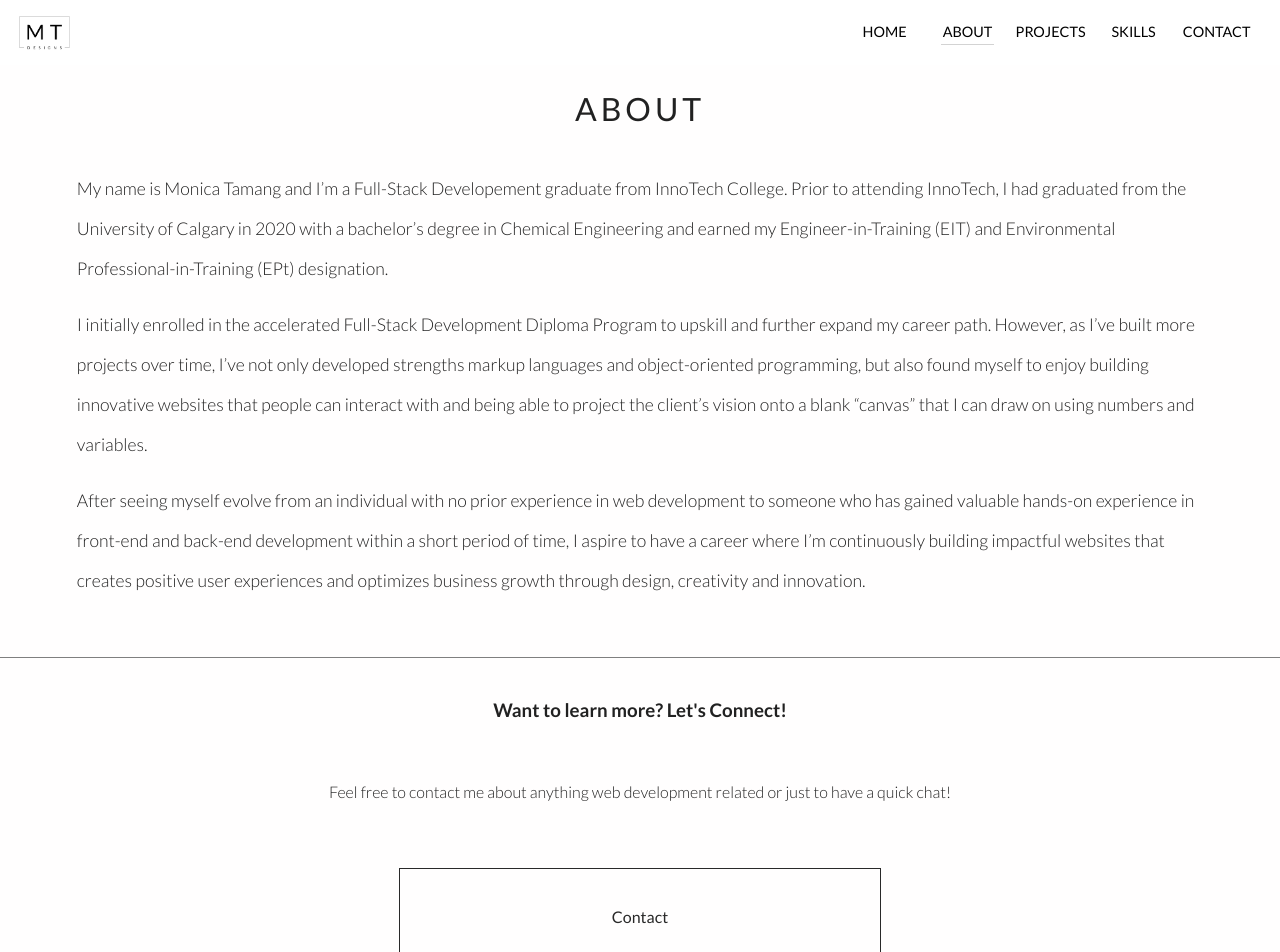
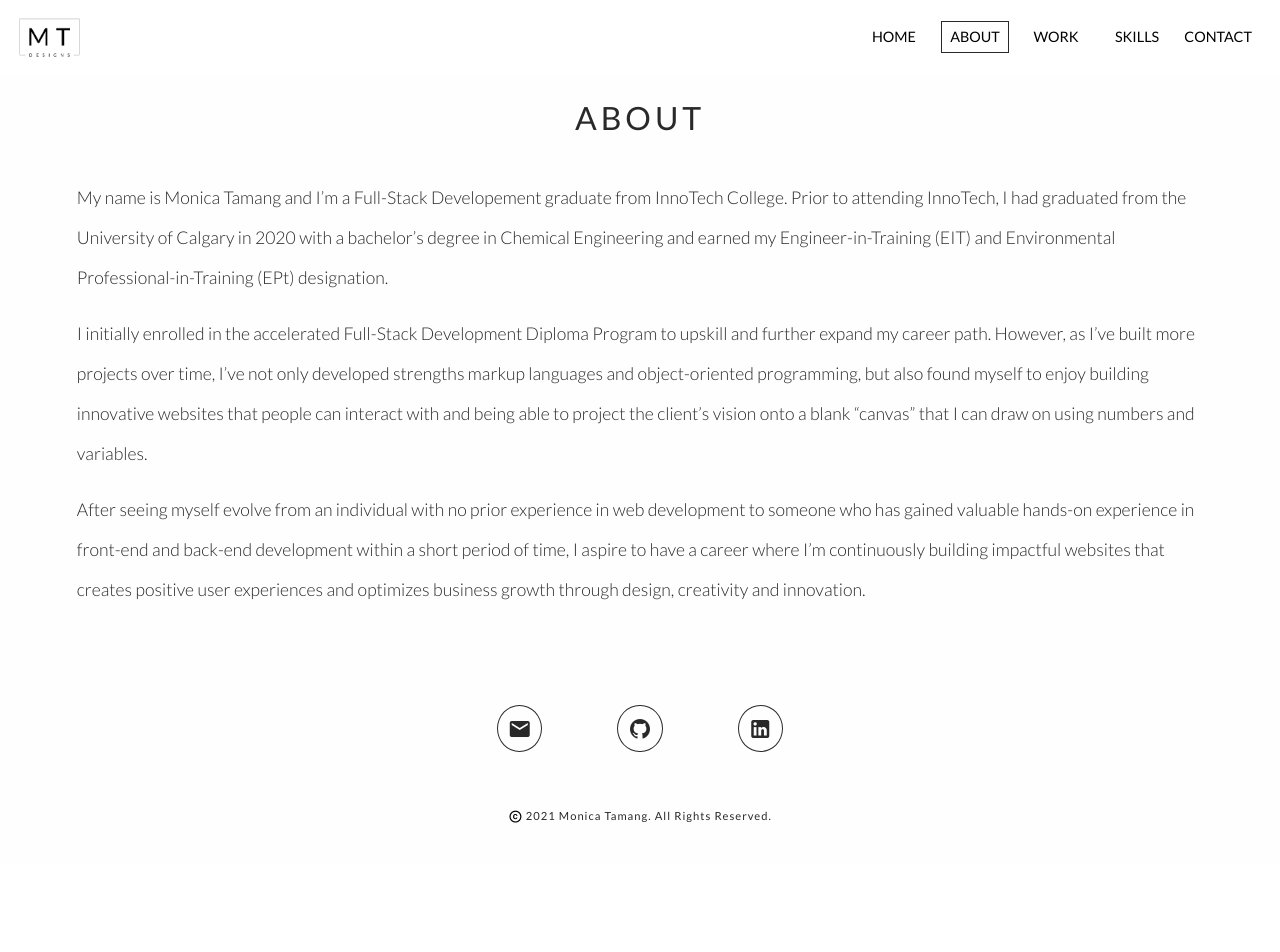
Before and after one commit to monicatamang/portfolio, a Vue app: page /#/About in a window 1280 px wide. Shown: the top 952 px of the page. After the commit the page ends 863 px from the top, so only its background shows below. Built offline with nearby package versions, Linux system fonts and the light colour scheme.

Commit message:
Removed the page footer background, modified the styling of the contact page

```diff
--- a/src/App.vue
+++ b/src/App.vue
@@ -29,5 +29,7 @@
 
   .v-main {
     background: var(--backgroundColour);
+    color: var(--primaryColor);
+    font-family: var(--primaryFont);
   }
 </style>
--- a/src/components/DesktopNavBar.vue
+++ b/src/components/DesktopNavBar.vue
@@ -1,13 +1,13 @@
 <template>
     <div id="navBar">
-        <router-link to="/" id="logo">
-            <img src="../assets/logo.png" alt="Monica Tamang's official logo with the initials 'MT' in the middle with the word 'DESIGNS' spaced out at beneatht initials enclosed in a square.">
+        <router-link to="/" id="logoLink">
+            <img src="../assets/logo.png" id="logo" alt="Monica Tamang's official logo with the initials 'MT' in the middle with the word 'DESIGNS' spaced out at beneatht initials enclosed in a square.">
         </router-link>
         <div></div>
         <nav>
             <router-link to="/">Home</router-link>
             <router-link to="/About">About</router-link>
-            <router-link to="/Projects">Projects</router-link>
+            <router-link to="/Projects">Work</router-link>
             <router-link to="/Skills">Skills</router-link>
             <router-link to="/Contact">Contact</router-link>
         </nav>
@@ -29,7 +29,7 @@
 
         #navBar {
             display: grid;
-            grid-template-columns: auto 1fr 1fr;
+            grid-template-columns: 1fr 1fr 1fr;
         }
 
         nav {
@@ -40,9 +40,15 @@
         }
 
         #logo {
+            width: 6vw;
+            margin-left: 0.8vw;
+        }
+
+        #logoLink {
             padding: 0px;
             margin-top: 10px;
-            border-bottom: 1px solid white;
+            border: 1px solid white;
+            width: 10%;
         }
 
         img {
@@ -51,21 +57,21 @@
         }
 
         nav a {
+            font-family: var(--primaryFont);
             text-decoration: none;
             color: black;
-            font-family: var(--primaryFont);
             font-size: 0.9rem;
             text-transform: uppercase;
             font-weight: 400;
-            border-bottom: 1px solid white;
+            border: 0.5px solid white;
         }
 
         .v-application a {
-            padding: 2%;
+            padding: 5% 10%;
         }
 
         nav a:hover, .router-link-exact-active {
-            border-bottom: 1px solid lightgrey;
+            border: 0.5px solid var(--primaryColor);
         }
     }
 </style>
--- a/src/components/MobileNavBar.vue
+++ b/src/components/MobileNavBar.vue
@@ -5,12 +5,12 @@
             <img src="../assets/logo.png" alt="Monica Tamang's official logo with the initials 'MT' in the middle with the word 'DESIGNS' spaced out at beneatht initials enclosed in a square.">
         </router-link>
         <v-spacer></v-spacer>
-        <v-icon large color="black" v-if="toggleNavMenu === false" @click="toggleNavMenu = !toggleNavMenu">mdi-menu</v-icon>
-        <v-icon large color="black" v-if="toggleNavMenu === true" @click="toggleNavMenu = !toggleNavMenu">mdi-close</v-icon>
+        <v-icon large :color="primaryColor" v-if="toggleNavMenu === false" @click="toggleNavMenu = !toggleNavMenu">mdi-menu</v-icon>
+        <v-icon large :color="primaryColor" v-if="toggleNavMenu === true" @click="toggleNavMenu = !toggleNavMenu">mdi-close</v-icon>
         <nav id="navMenu" :class="{ showNavMenu: toggleNavMenu }">
             <router-link to="/">Home</router-link>
             <router-link to="/About">About</router-link>
-            <router-link to="/Projects">Projects</router-link>
+            <router-link to="/Projects">Work</router-link>
             <router-link to="/Skills">Skills</router-link>
             <router-link to="/Contact">Contact</router-link>
         </nav>
@@ -26,7 +26,8 @@
 
         data() {
             return {
-                toggleNavMenu: false
+                toggleNavMenu: false,
+                primaryColor: "#292929"
             }
         }
     }
@@ -77,7 +78,6 @@
 
     a {
         text-decoration: none;
-        font-family: var(--primaryFont);
         letter-spacing: 1px;
         padding: 20px 0px;
         width: 100%;
--- a/src/components/PageFooter.vue
+++ b/src/components/PageFooter.vue
@@ -1,8 +1,5 @@
 <template>
     <article>
-        <h1>Want to learn more? Let's Connect!</h1>
-        <h2>Feel free to contact me about anything web development related or just to have a quick chat!</h2>
-        <router-link to="/Contact" id="contactButton"><button>Contact</button></router-link>
         <div id="linksContainer">
             <a target="_blank" href="mailto:tamang.monica@gmail.com"><v-icon :color="iconColor">mdi-email</v-icon></a>
             <a target="_blank" href="https://github.com/monicatamang/"><v-icon :color="iconColor">mdi-github</v-icon></a>
@@ -18,7 +15,7 @@
 
         data() {
             return {
-                iconColor: "white",
+                iconColor: "#292929",
                 copyrightIconColor: "black"
             }
         }
@@ -29,16 +26,15 @@
     article {
         display: grid;
         place-items: center;
-        border-top: 0.5px solid var(--secondaryColor);
+        row-gap: 30px;
         width: 100%;
         height: 100%;
         padding: 10% 5%;
-        row-gap: 30px;
     }
 
     h1, h2 {
-        font-family: var(--primaryFont);
         text-align: center;
+        color: white;
     }
 
     h2 {
@@ -55,17 +51,17 @@
 
     #linksContainer a {
         text-decoration: none;
-        background: var(--primaryColor);
-        border-radius: 30px;
+        border: 0.5px solid var(--primaryColor);
+        border-radius: 100%;
         padding: 10%;
     }
 
     p {
-        font-family: var(--primaryFont);
         font-size: 0.8rem;
         letter-spacing: 1px;
         text-align: center;
         font-weight: 400;
+        color: var(--primaryColor);
     }
 
     .v-application p {
@@ -78,16 +74,6 @@
 
     #copyrightIcon {
         font-size: 1rem;
-    }
-
-    #contactButton {
-        border: 0.5px solid var(--primaryColor);
-        width: 40%;
-        padding: 3% 0%;
-        text-align: center;
-        color: var(--primaryColor);
-        font-family: var(--primaryFont);
-        margin: 1vh 0vw 2vh 0vw;
     }
 
     #desktopPhoneNumber {
@@ -140,10 +126,9 @@
             font-size: 1.5rem;
         }
 
-        /* .v-icon:hover {
-            background: grey;
-            border-radius: 2px;
-        } */
+        #linksContainer a {
+            padding: 8%;
+        }
 
         #mobilePhoneNumber {
             display: none;
--- a/src/views/About.vue
+++ b/src/views/About.vue
@@ -21,6 +21,11 @@
         components: {
             MobileNavBar,
             PageFooter
+        },
+
+        mounted() {
+            document.querySelector("section").style.opacity = 1;
+            document.querySelector("section").style.transition = "opacity 1s ease-in-out 10ms";
         }
     }
 </script>
@@ -30,6 +35,7 @@
         text-align: left;
         display: grid;
         place-items: center;
+        opacity: 0;
     }
 
     #aboutSection {
@@ -46,11 +52,9 @@
         font-size: 1.8rem;
         margin-bottom: 3vh;
         text-align: center;
-        font-family: var(--primaryFont);
     }
 
     p {
-        font-family: var(--primaryFont);
         font-weight: 300;
     }
 
--- a/src/views/Home.vue
+++ b/src/views/Home.vue
@@ -9,7 +9,7 @@
             </article>
             <div>
                 <v-btn large dark depressed @click="goToContactPage">Contact</v-btn>
-                <v-btn large outlined depressed @click="goToProjectsPage">Projects</v-btn>
+                <v-btn large outlined depressed @click="goToProjectsPage">View Work</v-btn>
             </div>
         </main>
     </section>
@@ -33,11 +33,20 @@
             goToProjectsPage() {
                 this.$router.push('/Projects');
             }
+        },
+
+        mounted() {
+            document.querySelector("section").style.opacity = 1;
+            document.querySelector("section").style.transition = "opacity 1s ease-in-out 10ms";
         }
     }
 </script>
 
 <style scoped>
+    section {
+        opacity: 0;
+    }
+
     main {
         display: grid;
         place-items: center;
@@ -59,13 +68,11 @@
     }
 
     .v-btn {
-        font-family: var(--primaryFont);
         letter-spacing: 2px;
         width: 35vw;
     }
 
     h1 {
-        font-family: var(--primaryFont);
         font-weight: 400;
         text-transform: uppercase;
         letter-spacing: 4px;
@@ -73,7 +80,6 @@
     }
 
     h2 {
-        font-family: var(--primaryFont);
         font-weight: 300;
         letter-spacing: 1px;
         font-size: 1.1rem;
@@ -85,6 +91,7 @@
     }
 
     @media only screen and (min-width: 768px) {
+
 
         main {
             row-gap: 10vh;
--- a/src/views/Projects.vue
+++ b/src/views/Projects.vue
@@ -1,7 +1,7 @@
 <template>
     <section>
         <mobile-nav-bar :isHomePage="false"></mobile-nav-bar>
-        <h1 id="heading">Projects</h1>
+        <h1 id="heading">Work</h1>
         <article v-for="project in projects" :key="project.id" class="mainContainer">
             <div class="projectContainer">
                 <img src="../assets/mockups/jobCheckIphoneMockup.jpg" :alt="project.alt" v-if="project.title === 'Job Check'">
@@ -161,11 +161,18 @@
                 backendCodeLinks[i].style.border = `1px solid ${this.projects[i].color}`;
                 backendCodeLinks[i].style.color = this.projects[i].color;
             }
+
+            document.querySelector("section").style.opacity = 1;
+            document.querySelector("section").style.transition = "opacity 1s ease-in-out 10ms";
         }
     }
 </script>
 
 <style scoped>
+    section {
+        opacity: 0;
+    }
+
     .mainContainer, div {
         display: grid;
         place-items: center;
@@ -173,7 +180,6 @@
 
     #heading {
         margin: 11vh 0vw 3vh 0vw;
-        font-family: var(--primaryFont);
         text-transform: uppercase;
         text-align: center;
         font-weight: 400;
@@ -193,7 +199,6 @@
     }
 
     .projectTitle, p {
-        font-family: var(--primaryFont);
         justify-self: left;
     }
 
--- a/src/views/Skills.vue
+++ b/src/views/Skills.vue
@@ -127,13 +127,21 @@
                 ]
             }
         },
+
+        mounted() {
+            document.querySelector("section").style.opacity = 1;
+            document.querySelector("section").style.transition = "opacity 1s ease-in-out 10ms";
+        }
     }
 </script>
 
 <style scoped>
+    section {
+        opacity: 0;
+    }
+
     h1 {
         margin: 11vh 0vw 3vh 0vw;
-        font-family: var(--primaryFont);
         text-transform: uppercase;
         text-align: center;
         font-weight: 400;
@@ -160,7 +168,6 @@
     }
 
     p {
-        font-family: var(--primaryFont);
         letter-spacing: 1px;
         font-size: 1.1rem;
     }
```
Also changed, not shown: src/views/Contact.vue (+42 -56 lines).
